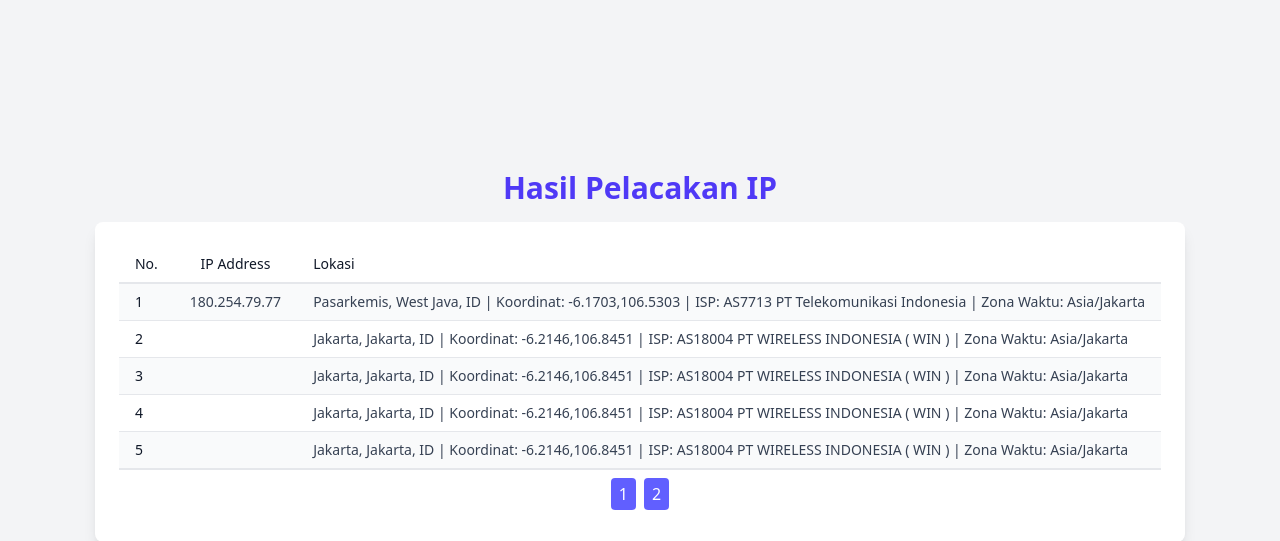
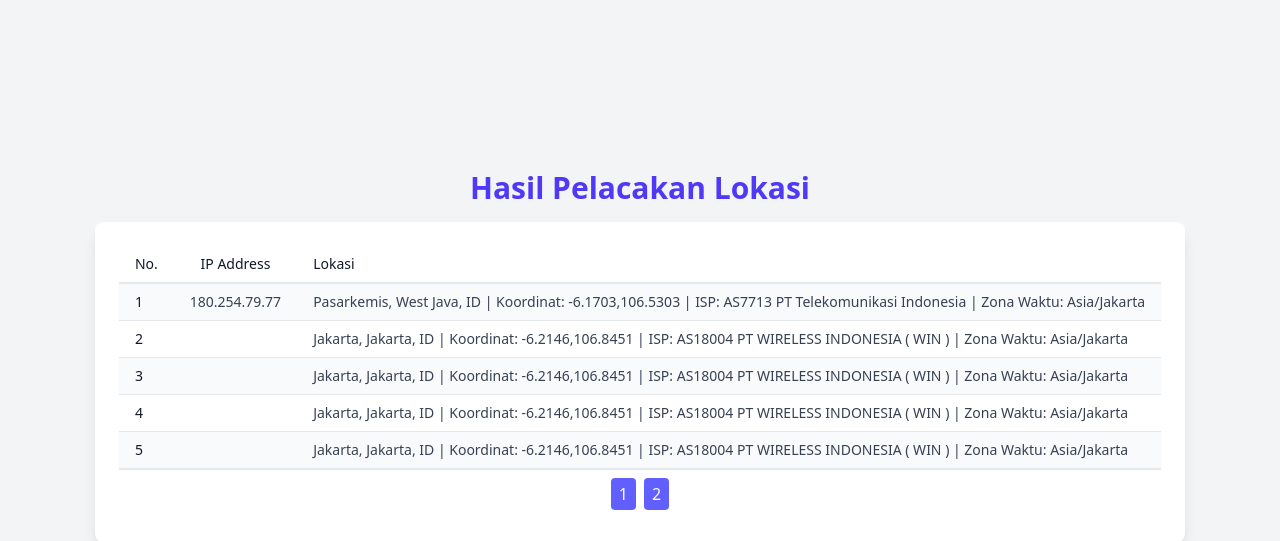
Before and after one commit to Aaronabil/lacakIP-py, a Flask app: page /history in a window 1280 px wide. Shown: the top 541 px of the page. Run offline with Flask 3, Linux system fonts and the light colour scheme.

Commit message:
edit judul

```diff
--- a/templates/history.html
+++ b/templates/history.html
@@ -3,14 +3,14 @@
 <head>
     <meta charset="UTF-8">
     <meta name="viewport" content="width=device-width, initial-scale=1.0">
-    <title>Riwayat Pelacakan IP</title>
+    <title>Riwayat Pelacakan Lokasi</title>
     <script src="https://unpkg.com/@tailwindcss/browser@4"></script>
     <style>
         .hidden { display: none; }
     </style>
 </head>
 <body class="flex flex-col items-center justify-center min-h-screen bg-gray-100 space-y-4">
-    <h1 class="text-center text-2xl font-bold text-indigo-600 sm:text-3xl">Hasil Pelacakan IP</h1>
+    <h1 class="text-center text-2xl font-bold text-indigo-600 sm:text-3xl">Hasil Pelacakan Lokasi</h1>
 
     <div class="mx-auto max-w-full bg-white p-6 rounded-lg shadow-lg">
         <div class="overflow-x-auto">
--- a/templates/index.html
+++ b/templates/index.html
@@ -64,7 +64,7 @@
         </button>
 
         <p class="text-center text-sm text-blue-500">
-          <a class="block w-full rounded-full bg-red-500 px-5 py-3 text-sm font-medium text-white cursor-pointer hover:bg-red-600 history-link" href="/history">Lihat Riwayat Pelacakan IP</a>
+          <a class="block w-full rounded-full bg-red-500 px-5 py-3 text-sm font-medium text-white cursor-pointer hover:bg-red-600 history-link" href="/history">Lihat Riwayat Pelacakan Lokasi</a>
         </p>
       </form>
     </div>
```
